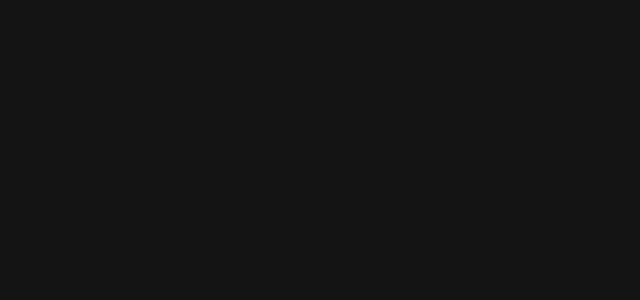
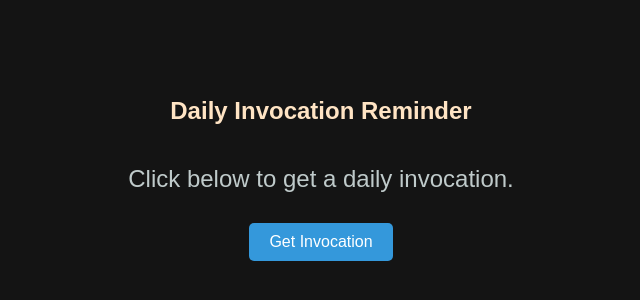
Before and after one commit to akh-mkn/Hackathon-Project-islamic-app-, a React (Create React App) app in the folder frontend/: page /daily-dua-reminder in a window 1280 px wide. Before the commit this address had no page. Shown: the part 226-526 px from the top of the page, without its empty margins (319-959 px from the left). Built offline with nearby package versions, Linux system fonts and the light colour scheme.

Commit message:
Introduced the daily invocation reminder, along with css styling for it, and slight css touch up for body of text in supplication counter!

```diff
--- a/frontend/src/App.js
+++ b/frontend/src/App.js
@@ -2,6 +2,7 @@ import React from "react";
 import { BrowserRouter as Router, Routes, Route } from "react-router-dom";
 import WelcomePage from "./components/WelcomePage";
 import SupplicationCounter from "./components/SupplicationCounter";
+import DailyInvocationReminder from "./components/DailyInvocationReminder";
 
 function App() {
     return (
@@ -9,6 +10,7 @@ function App() {
             <Routes>
                 <Route path="/" element={<WelcomePage />} />
                 <Route path="/supplication-counter" element={<SupplicationCounter />} />
+                <Route path="/daily-dua-reminder" element={<DailyInvocationReminder />} />
             </Routes>
         </Router>
     );
--- /dev/null
+++ b/frontend/src/components/DailyInvocationReminder.css
@@ -0,0 +1,5 @@
+
+
+#dua-one {
+    color: bisque;
+}
--- /dev/null
+++ b/frontend/src/components/DailyInvocationReminder.js
@@ -0,0 +1,45 @@
+import React, { useState } from "react";
+import './DailyInvocationReminder.css';
+
+const DailyInvocationReminder = () => {
+    //Collection of Invocations
+    const duas = [
+    "My Lord, forgive me and have mercy upon me.",
+    "My Lord, grant us good in this world and good in the Hereafter, and save us from the torment of the Fire.",
+    "My Lord, guide me, protect me, and strengthen my faith.",
+    "My Lord, make my affairs easy and relieve me of my burdens.",
+    "My Lord, grant me knowledge and increase my wisdom.",
+    "My Lord, make me among those who remember You often and who are grateful to You.",
+    "My Lord, grant me patience and perseverance in times of difficulty.",
+    "My Lord, bless me and my family with health, happiness, and faith.",
+    "My Lord, protect me from the whispers of the devil and guide me on the straight path.",
+    "My Lord, make my heart content with Your decrees and Your blessings.",
+    "My Lord, grant me success in all my endeavors and keep me steadfast on Your path.",
+    "My Lord, shower Your mercy upon me and forgive my sins.",
+    "My Lord, open the doors of goodness for me and close the doors of harm.",
+    "My Lord, strengthen my faith and make me among those who are righteous.",
+    "My Lord, protect me from harm and evil, and guide me to do what is pleasing to You.",
+    ]
+
+
+ // State to manage the current dua
+ const [currentDua, setCurrentDua] = useState("");
+
+ // Function to get a random dua
+ const getRandomDua = () => {
+   const randomIndex = Math.floor(Math.random() * duas.length);
+   setCurrentDua(duas[randomIndex]);
+ };
+
+ return (
+   <div style={{ textAlign: "center", padding: "20px" }}>
+     <h2 id="dua-one">Daily Invocation Reminder</h2>
+     <p id="2"style={{ fontSize: "1.5em", margin: "20px 0" }}>{currentDua || "Click below to get a daily invocation."}</p>
+     <button id="3" onClick={getRandomDua} style={{ padding: "10px 20px", fontSize: "1em" }}>
+       Get Invocation
+     </button>
+   </div>
+ );
+};
+
+export default DailyInvocationReminder;
--- /dev/null
+++ b/frontend/src/components/SupplicationCounter.css
@@ -0,0 +1,4 @@
+
+#Sup-Counter-1 {
+    color: bisque;
+}
--- a/frontend/src/components/SupplicationCounter.js
+++ b/frontend/src/components/SupplicationCounter.js
@@ -1,4 +1,5 @@
 import React, { useState } from "react";
+import './SupplicationCounter.css';
 
 function SupplicationCounter() {
     const [count, setCount] = useState(0);
@@ -13,7 +14,7 @@ function SupplicationCounter() {
 
     return (
         <div>
-            <h2>Supplication Counter</h2>
+            <h2 id ="Sup-Counter-1">Supplication Counter</h2>
             <p>Count: {count}</p>
             <button onClick={incrementCount}>Increment</button>
             <button onClick={resetCount}>Reset</button>
```
